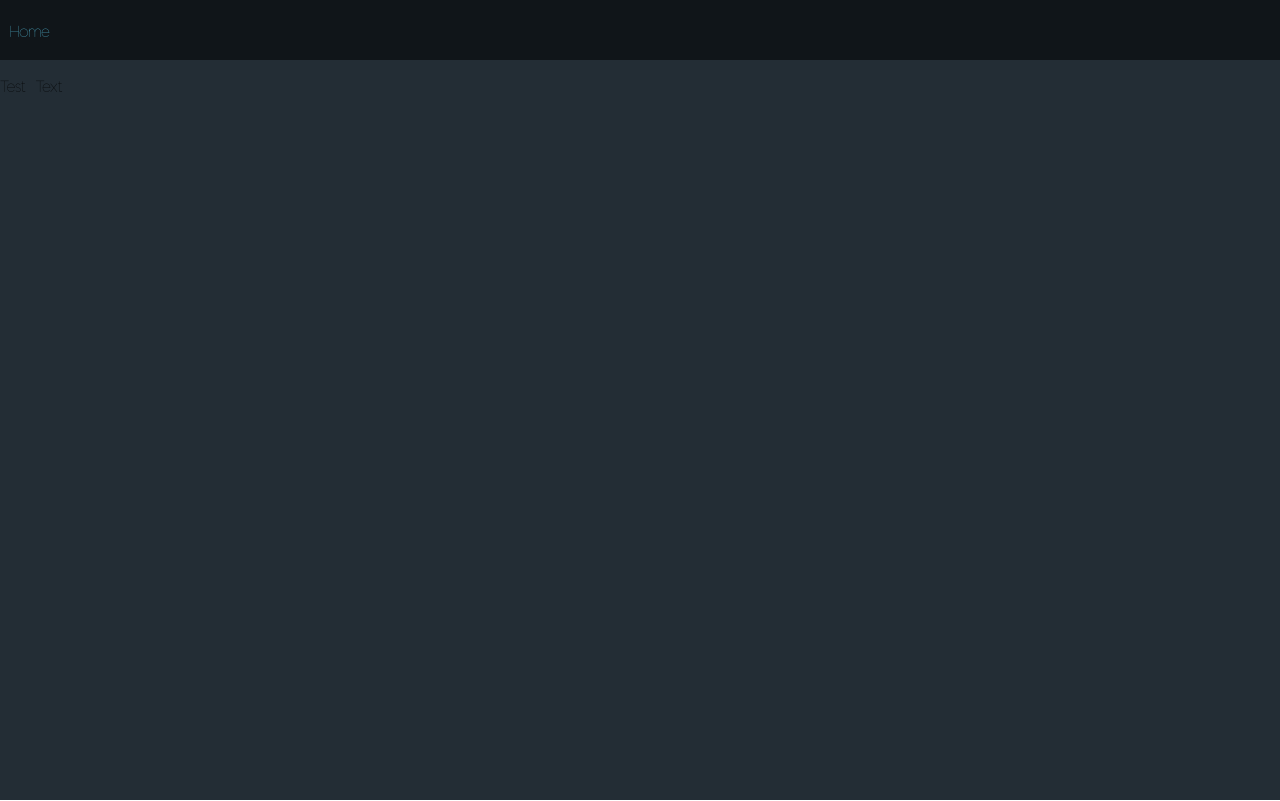
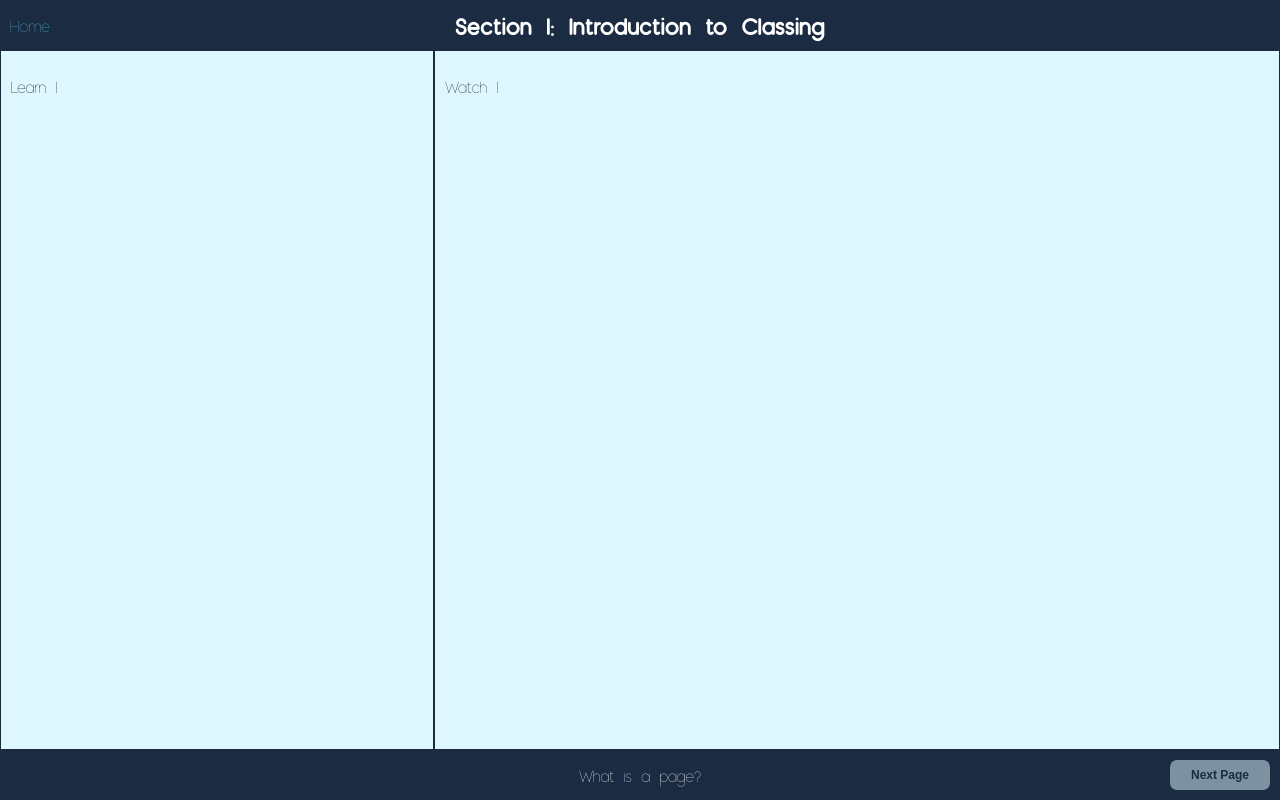
Before and after one commit to Project-CS-X/project-x-poc-web, a React (Create React App) app: page /layout in a window 1280 px wide. Built offline with nearby package versions, Linux system fonts and the light colour scheme.

Commit message:
Initial test with data + layout

```diff
--- a/src/assets/css/vars.scss
+++ b/src/assets/css/vars.scss
@@ -5,3 +5,9 @@ $text-color-light: #58677d;
 $text-color-dark: #fff;
 
 $secondary-background-dark: #101519;
+$secondary-background-light: #1b2c42;
+
+// Manually setting theme...
+$background-color-dark: $background-color-light;
+$secondary-background-dark: $secondary-background-light;
+$text-color-dark: $text-color-light;
--- /dev/null
+++ b/src/assets/test-data.json
@@ -0,0 +1,60 @@
+{
+    "className": "Test Class",
+    "pages": [
+      {
+        "sectionName": "Section 1: Introduction to Classing",
+        "pageName": "What is a page?",
+        "columns": [
+          {
+            "span": 1,
+            "title": "Learn 1",
+            "elements": [
+
+            ]
+          },{
+            "span": 2,
+            "title": "Watch 1",
+            "elements": [
+
+            ]
+          }
+        ]
+      },{
+        "sectionName": "Section 1: Introduction to Classing",
+        "pageName": "Why is a page?",
+        "columns": [
+          {
+            "span": 1,
+            "title": "Learn 2",
+            "elements": [
+
+            ]
+          },{
+            "span": 1,
+            "title": "Practice 2",
+            "elements": [
+
+            ]
+          },{
+            "span": 1,
+            "title": "Watch 2",
+            "elements": [
+
+            ]
+          }
+        ]
+      },{
+        "sectionName": "Section 2: More Advanced Classing",
+        "pageName": "How is a page?",
+        "columns": [
+          {
+            "span": 3,
+            "title": "Learn 3",
+            "elements": [
+
+            ]
+          }
+        ]
+      }
+    ]
+}
--- a/src/components/AppContainer/AppContainer.js
+++ b/src/components/AppContainer/AppContainer.js
@@ -1,7 +1,6 @@
 import React from 'react'
 import { Route, Switch, BrowserRouter as Router } from 'react-router-dom'
 
-import NavigationMenu from '../NavigationMenu/NavigationMenu'
 import Routes from '../../configs/Routes'
 import App from '../../screens/App/App'
 
@@ -11,11 +10,10 @@ function AppContainer() {
     return (
         <Router>
             <div className="App">
-                <NavigationMenu />
                 <div className="appContainer">
                     <Switch>
-                            <Route exact path="/" component={App}/>
-                            <> { Routes.map( (route, i) => <Route key={i} {...route}/> ) } </>
+                        <Route exact path="/" component={App}/>
+                        { Routes.map( (route, i) => <Route key={i} {...route}/> ) }
                     </Switch>
                 </div>
             </div>
--- /dev/null
+++ b/src/components/LessonFooter/LessonFooter.js
@@ -0,0 +1,25 @@
+import React from 'react'
+import './LessonFooter.scss'
+
+function LessonFooter( props ) {
+  return (
+    <div className="footer">
+
+      <div className="buttonHolder">
+        {
+          props.currentIndex > 0 ? <button onClick={() => props.setNewPage(props.currentIndex - 1)}>Previous Page</button> : null
+        }
+      </div>
+      <div className="pageTitleHolder">
+        <p>{props.pageName}</p>
+      </div>
+      <div className="buttonHolder">
+        {
+          props.currentIndex < props.pageCount - 1 ? <button onClick={() => props.setNewPage(props.currentIndex + 1)}>Next Page</button> : null
+        }
+      </div>
+    </div>
+  )
+}
+
+export default LessonFooter
--- /dev/null
+++ b/src/components/LessonFooter/LessonFooter.scss
@@ -0,0 +1,37 @@
+@import '../../assets/css/global.scss';
+
+.footer {
+    max-width: 100vw;
+    height: 50px;
+    align-items: center;
+    display: flex;
+    flex-direction: row;
+    background-color: $secondary-background-dark;
+    padding: 0 10px;
+
+    .pageTitleHolder {
+        flex: 1;
+        text-align: center;
+        color: white;
+    }
+
+    .buttonHolder {
+        width: 100px;
+        text-align: center;
+        button {
+            border: none;
+            border-radius: 7px;
+            height: 30px;
+            width: 100px;
+            background-color: rgba($background-color-dark, 0.5);
+            color: $secondary-background-dark;
+            font-size: 0.75em;
+            font-weight: 600;
+            outline: none;
+            transition: opacity 200ms ease-in;
+            &:hover {
+                opacity: 0.5;
+            }
+        }
+    }
+}
--- a/src/components/NavigationMenu/NavigationMenu.js
+++ b/src/components/NavigationMenu/NavigationMenu.js
@@ -1,13 +1,14 @@
 import React from 'react'
 import './NavigationMenu.scss'
-import { Link, withRouter } from 'react-router-dom'
+import { Link } from 'react-router-dom'
 
 function NavigationMenu(props) {
-  return props.location.pathname !== '/' ? (
+  return (
     <div className="navMenu">
       <Link className="App-link" to="/">Home</Link>
+      <h2 className="sectionTitleHolder">{props.sectionName}</h2>
     </div>
-  ) : null
+  )
 }
 
-export default withRouter(NavigationMenu)
+export default NavigationMenu
--- a/src/components/NavigationMenu/NavigationMenu.scss
+++ b/src/components/NavigationMenu/NavigationMenu.scss
@@ -1,8 +1,16 @@
 @import '../../assets/css/global.scss';
 
 .navMenu {
+    .sectionTitleHolder {
+        text-align: center;
+        flex: 1;
+        color: white;
+    }
+    .App-link {
+        position: absolute;
+    }
     width: 100vw;
-    height: 60px;
+    height: 50px;
     align-items: center;
     display: flex;
     flex-direction: row;
--- a/src/configs/Routes.js
+++ b/src/configs/Routes.js
@@ -1,4 +1,3 @@
-import React from 'react'
 import Lesson from '../screens/Lesson/Lesson'
 
 const routes = [
--- a/src/screens/Lesson/Lesson.js
+++ b/src/screens/Lesson/Lesson.js
@@ -1,12 +1,32 @@
-import React from 'react'
+import React, { useState } from 'react'
 import './Lesson.scss'
+import NavigationMenu from '../../components/NavigationMenu/NavigationMenu'
+import LessonFooter from '../../components/LessonFooter/LessonFooter'
+import lessonStructure from '../../assets/test-data.json'
 
 function Lesson() {
+  const [ currentLesson, setCurrentLesson ] = useState(lessonStructure.pages[0])
+  const [ currentIndex, setCurrentIndex ] = useState(0)
+
+  const setNewPage = index => {
+    setCurrentIndex(index)
+    setCurrentLesson(lessonStructure.pages[index])
+  }
+
   return (
-      <div className="lessonPage">
-          <p>Test Text</p>
+    <div className="lessonPage">
+      <NavigationMenu sectionName={currentLesson.sectionName}/>
+      <div className="lessonContent">
+        {
+          currentLesson.columns.map( (column, i) => (
+            <div key={i} className="lessonColumn" style={{ flexGrow: column.span }}>
+              <p>{column.title}</p>
+            </div>
+          ))
+        }
       </div>
+      <LessonFooter setNewPage={setNewPage} pageName={currentLesson.pageName} currentIndex={currentIndex} pageCount={lessonStructure.pages.length}/>
+    </div>
   )
 }
-
 export default Lesson
--- a/src/screens/Lesson/Lesson.scss
+++ b/src/screens/Lesson/Lesson.scss
@@ -1,5 +1,19 @@
+@import '../../assets/css/global.scss';
+
 .lessonPage {
-    display: inline-block;
     width: 100%;
     height: 100%;
+    display: flex;
+    flex-direction: column;
+
+    .lessonContent {
+        display: flex;
+        flex-direction: row;
+        flex: 1;
+        .lessonColumn {
+            padding: 10px;
+            border: 0.1px solid $secondary-background-dark;
+            flex: 1;
+        }
+    }
 }
```
